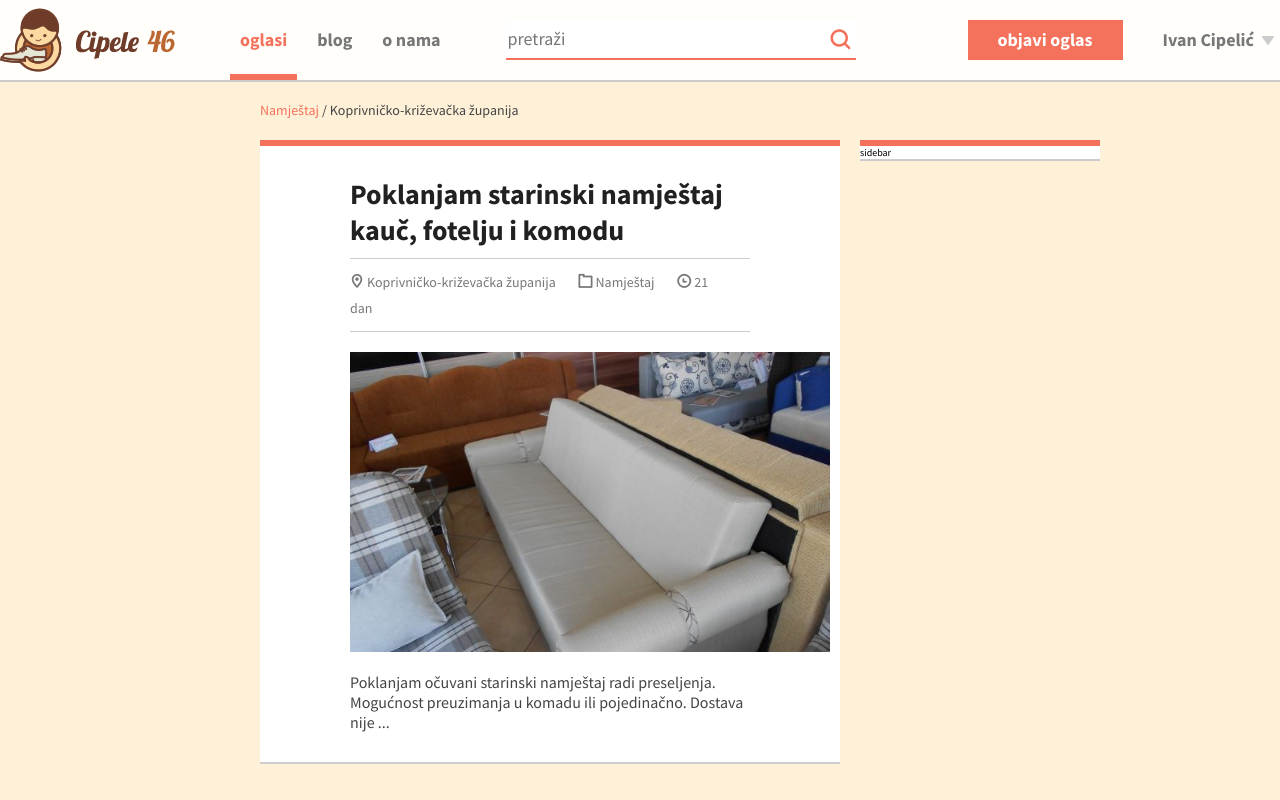
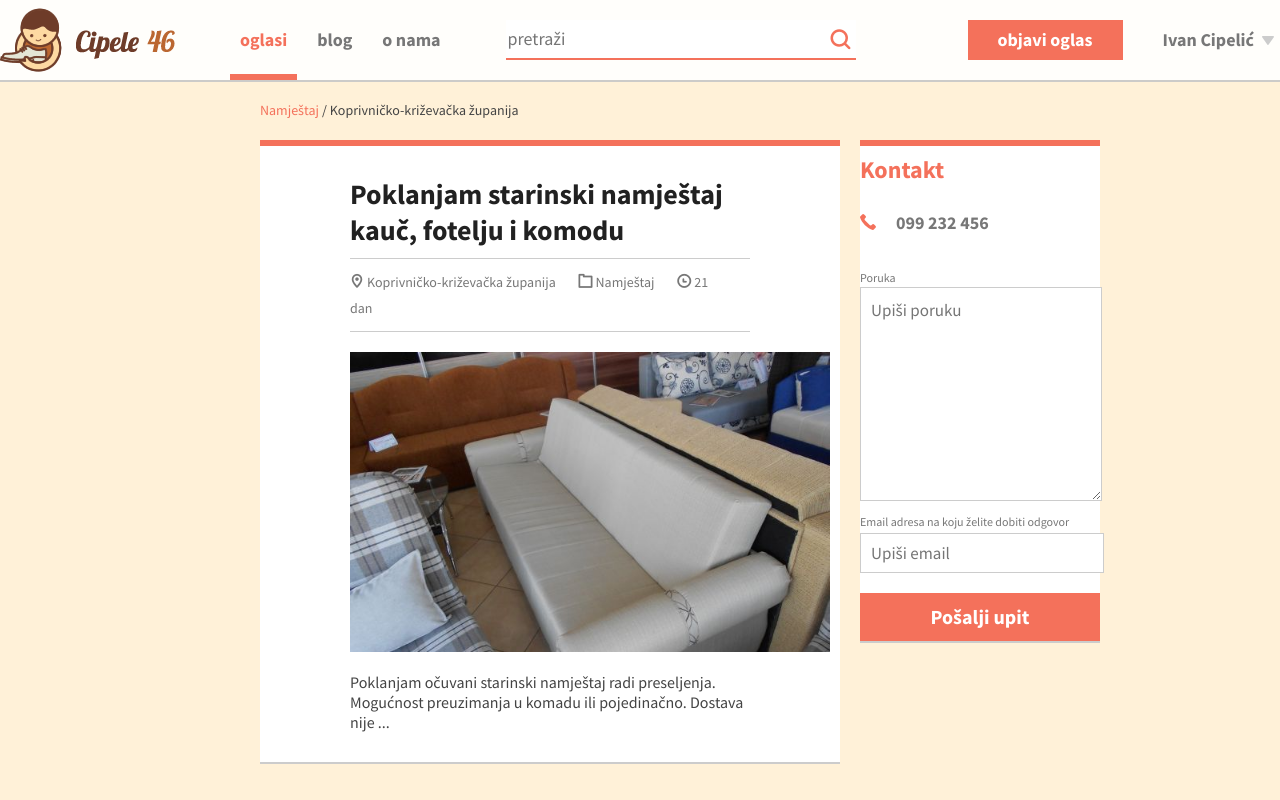
Before and after one commit to cipele46/front-end, a plain HTML site: page card_detail.html in a window 1280 px wide. Drawn offline with Linux system fonts and the light colour scheme.

Commit message:
Card_detail sidebar1
Header sidebar-a, input, textfield, button, flaticon.

```diff
--- a/assets/css/app.css
+++ b/assets/css/app.css
@@ -374,6 +374,91 @@ button {
     border-right: 10px solid transparent;
     border-bottom: 10px solid #ccc;
 }
+
+/* Sidebar */
+.page-sidebar h3 {
+	font-size:24px;
+	font-weight: bold;
+	color: #f4715b;
+	margin-top:8px;
+}
+.page-sidebar .sidebar-number {
+	color:#777777;
+	font-size: 18px;
+	font-weight: bold;
+	margin-top:26px;
+}
+
+.page-sidebar .sidebar-number:before {
+    display: inline-block;
+    font-family: "Flaticons Solid";
+    speak: none;
+    font-style: normal;
+    font-weight: normal;
+    font-size: 16px;
+    line-height: 1;
+    -webkit-font-smoothing: antialiased;
+    content: "\e118";
+    color: #f4715b;
+    left: 5px;
+    top: 8px;
+	margin-right:20px;
+}
+
+
+.page-sidebar .sidebar-input-description {
+	font-size:12px;
+	color:#777777;
+	font-weight: normal;
+	margin-top: 36px;
+	margin-bottom: 2px;
+}
+.page-sidebar .sidebar-input-description-email {
+	font-size:12px;
+	color:#777777;
+	font-weight: normal;
+	margin-top: 10px;
+	margin-bottom: 4px;
+}
+.page-sidebar textarea {
+	background: #fff;
+	line-height: 24px;
+	color: #777;
+	border: 1px solid #cccccc;
+	outline: none;
+	font-size: 1.7em;
+	padding:10px;
+	width: 220px;
+}
+
+.page-sidebar input {
+	background: #fff;
+	height: 36px;
+	line-height: 36px;
+	color: #777;
+	border: 1px solid #cccccc;
+	outline: none;
+	font-size: 1.7em;
+	padding-left:10px;
+	width: 230px;
+	margin-top:0px;
+}
+
+.page-sidebar a.sidebar-button:link{
+	display: block;
+	color: #fff;
+	font-weight: bold;
+	font-size: 2em;
+	background: #f4715b;
+	height: 48px;
+	line-height: 48px;
+	padding: 0 30px;
+	margin-top: 20px;
+	border: 0px;
+	text-align: center;
+}
+
+
 
 /* Board
 ***************************************************************/
--- a/card_detail.html
+++ b/card_detail.html
@@ -41,14 +41,25 @@
     					<li><a href="#">Moji oglasi</a></li>
     					<li><a href="#">Odjavi se</a></li>
     				</ul>
-				<div>
+				</div>
 			</li>
 		</ul>
     </div>
 </header>
 <div class="page-content-wrapper inner-page giving clearfix">
     <aside class="page-sidebar">
-        sidebar
+        <h3>Kontakt</h3>
+		<p class="sidebar-number">099 232 456</p>
+
+	 	<form>
+			<p class="sidebar-input-description">Poruka</p>
+			<textarea rows="8" name="sidebar-texarea" placeholder="Upiši poruku"></textarea>
+			<p class="sidebar-input-description-email">Email adresa na koju želite dobiti odgovor</p>
+			<input id="q" name="q" type="email" title="email" placeholder="Upiši email"/>
+			<a href="#" class="sidebar-button" type="submit" title="Pošalji">Pošalji upit</a>
+
+		</form>
+
     </aside>
     <div class="page-content">
         <header class="page-content-header clearfix">
```
